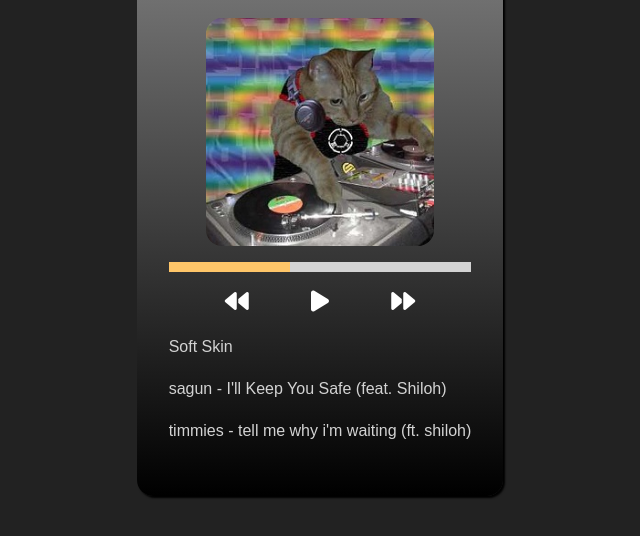
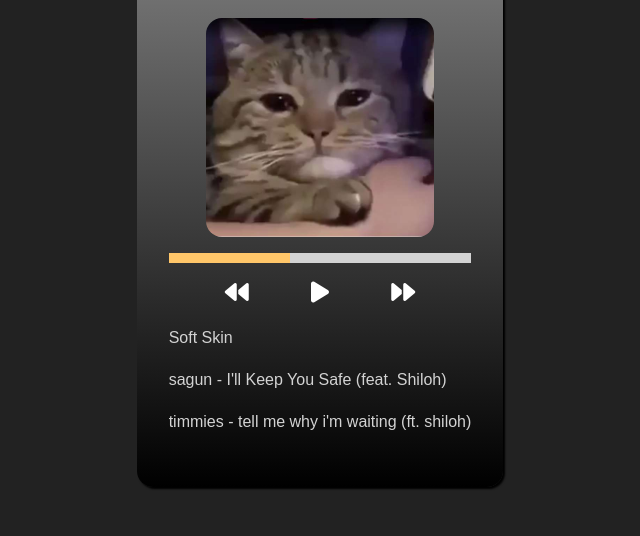
Before and after one commit to adrianmrjs/music-live, a plain HTML site: page index.html in a window 1280 px wide. Both pictures are taken after a click on the link "Soft Skin". Shown: the part 96-632 px from the top of the page, without its empty margins (320-960 px from the left). Drawn offline with Linux system fonts and the light colour scheme.

Commit message:
consume music and images

```diff
--- a/index.html
+++ b/index.html
@@ -14,7 +14,10 @@
         <!-- Title-->
         <h1 class="title">Nueva canción</h1>
         <!-- Cover -->
-        <img class="cover" src="/src/images/cat-dj.jpg" alt="">
+        <img class="cover" id="cover" src="" alt="">
+
+        <!-- Audio HTML Media element -->
+        <audio src="" id="audio"></audio>
 
         <!-- Progress bar -->
         <div class="progress-container">
--- a/src/js/main.js
+++ b/src/js/main.js
@@ -2,22 +2,24 @@ const songList = [
     {
         title: "Soft Skin",
         file:"Soft Skin.mp3",
-        cover:"cat-dj.jpg"
+        cover:"catsad-1.jpg"
     },
     {
         title: "sagun - I'll Keep You Safe (feat. Shiloh)",
         file:"sagun - I'll Keep You Safe (feat. Shiloh).mp3",
-        cover:"cat-dj.jpg"
+        cover:"catsad-2.jpg"
     },
     {
         title: "timmies - tell me why i'm waiting (ft. shiloh)",
         file:"timmies - tell me why i'm waiting (ft. shiloh).mp3",
-        cover:"cat-dj.jpg"
+        cover:"catsad-3.jpg"
     },
 ]
 
 //Capturar elementos del DOM para utilizarlo
 const songs = document.getElementById("songs")
+const audio = document.getElementById("audio")
+const cover = document.getElementById("cover")
 //Cargar canciones y mostrar listado
 function loadSongs() {
     songList.forEach((song, index) => {
@@ -25,11 +27,11 @@ function loadSongs() {
         const li = document.createElement("li")
         // Crear a
         const link = document.createElement("a")
-        // Hidrtar a
+        // Hidartar a
         link.textContent = song.title
         link.href = "#"
         //Escuchar clicks
-        link.addEventListener("click", () => loadSong(index)  )
+        link.addEventListener("click", () => loadSong(index))
         // Añadir a li
         li.appendChild(link)
         // Añadir li a ul
@@ -39,7 +41,10 @@ function loadSongs() {
 
 // Cargar cancion seleccionada
 function loadSong(songIndex) {
-    console.log(songIndex)
+    audio.src = "src/audio/" + songList[songIndex].file
+    audio.play()
+
+    cover.src = "src/images/" + songList[songIndex].cover
 }
 
 //Go!
```
Also changed, not shown: src/images/catsad-1.jpg (added), src/images/catsad-2.jpg (added), src/images/catsad-3.jpg (added).
